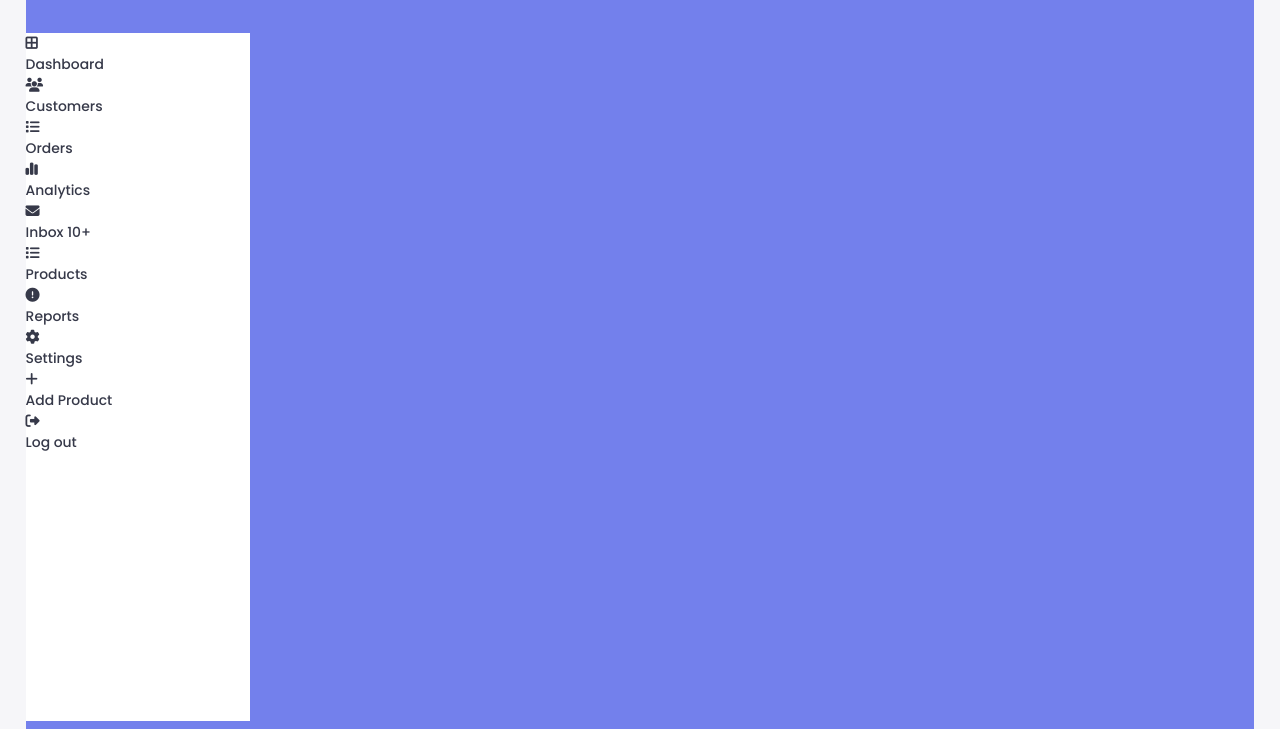
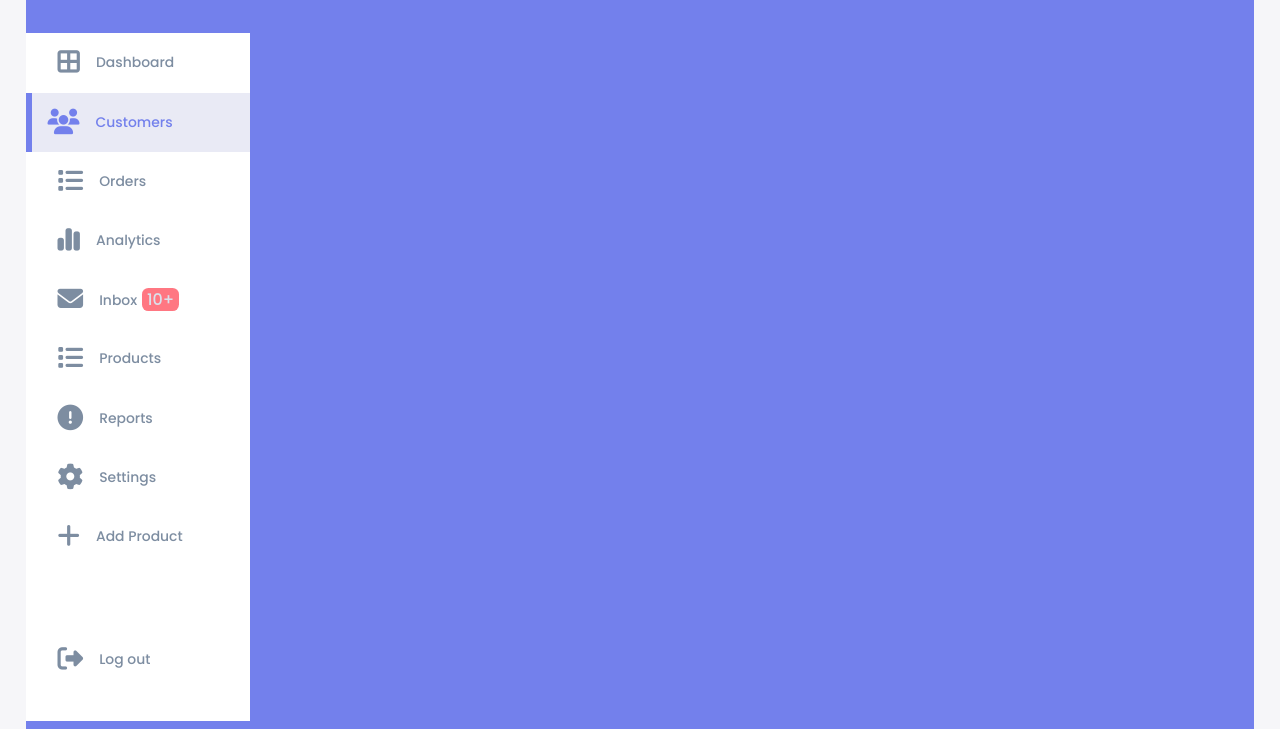
Before and after one commit to JohanFernandoLema/DashBoard, a plain HTML site: page index.html in a window 1280 px wide. Shown: the part 71-800 px from the top of the page. Drawn offline with Linux system fonts and the light colour scheme.

Commit message:
sidebar for dashboard finished

```diff
--- a/app.css
+++ b/app.css
@@ -152,11 +152,18 @@ aside h3{
     font-weight: 500;
 }
 
-aside .sidebar a{
- background: #111e88;
+aside .sideBar a{
+    display: flex;
+    align-items: center;
+    position: relative;
+    gap: 1rem;
+    color: var(--color-info-dark);
+    margin-left: 2rem;
+    height: 3.7rem;
+    transition: all 300ms ease;
 }
 
-/* aside .sideBar a span{
+aside .sideBar a span{
     font-size: 1.6rem;
 }
 
@@ -164,4 +171,41 @@ aside .sideBar a:last-child{
     position: absolute;
     bottom: 2rem;
     width: 100%;
-} */
+}
+
+aside .sideBar a.active{
+    background: var(--color-light);
+    color: var(--color-primary);
+    margin-left: 0;
+}
+
+aside .sideBar a.active:before{
+    content: "";
+    width: 6px;
+    height: 100%;
+    background: var(--color-primary);
+}
+
+aside .sideBar a.active:hover span{
+    color:var(--color-primary);
+    margin-left: calc(1rem - 3px);
+}
+
+aside .sideBar a:hover{
+    color: var(--color-primary);
+}
+
+aside .sideBar a:hover span{
+    transition-duration: .5s;
+    transition-timing-function: ease;
+    margin-left: 1rem;
+}
+
+aside .sideBar .inbox-count{
+    background: var(--color-danger);
+    font-size: 1rem;
+    border-radius: var(--border-radious-1);
+    margin-left: 5px;
+    color: var(--color-info-light);
+    padding: 0 .3rem;
+}
--- a/index.html
+++ b/index.html
@@ -27,7 +27,7 @@
                     </span>
                     <h3>Dashboard</h3>
                 </a>
-                <a href="#">
+                <a href="#" class="active">
                     <span>
                         <i class="fa fa-users"></i>
                     </span>
@@ -49,7 +49,7 @@
                     <span>
                         <i class="fa-solid fa-envelope"></i>
                     </span>
-                    <h3>Inbox <span class="inbox-count">10+</span></h3>
+                    <h3>Inbox<span class="inbox-count">10+</span></h3>
                 </a>
                 <a href="#">
                     <span>
@@ -82,6 +82,19 @@
                 </a>
             </div>
         </aside>
+
+        <main>
+            <h1>Dashboard</h1>
+            <div class="date">
+                <input type="date" name="" id="">
+            </div>
+
+            <div class="insights">
+                    <div class="sales">
+
+                    </div>
+            </div>
+        </main>
     </div>
 </body>
 <script src="https://kit.fontawesome.com/b98b113d2c.js" crossorigin="anonymous"></script>
```
